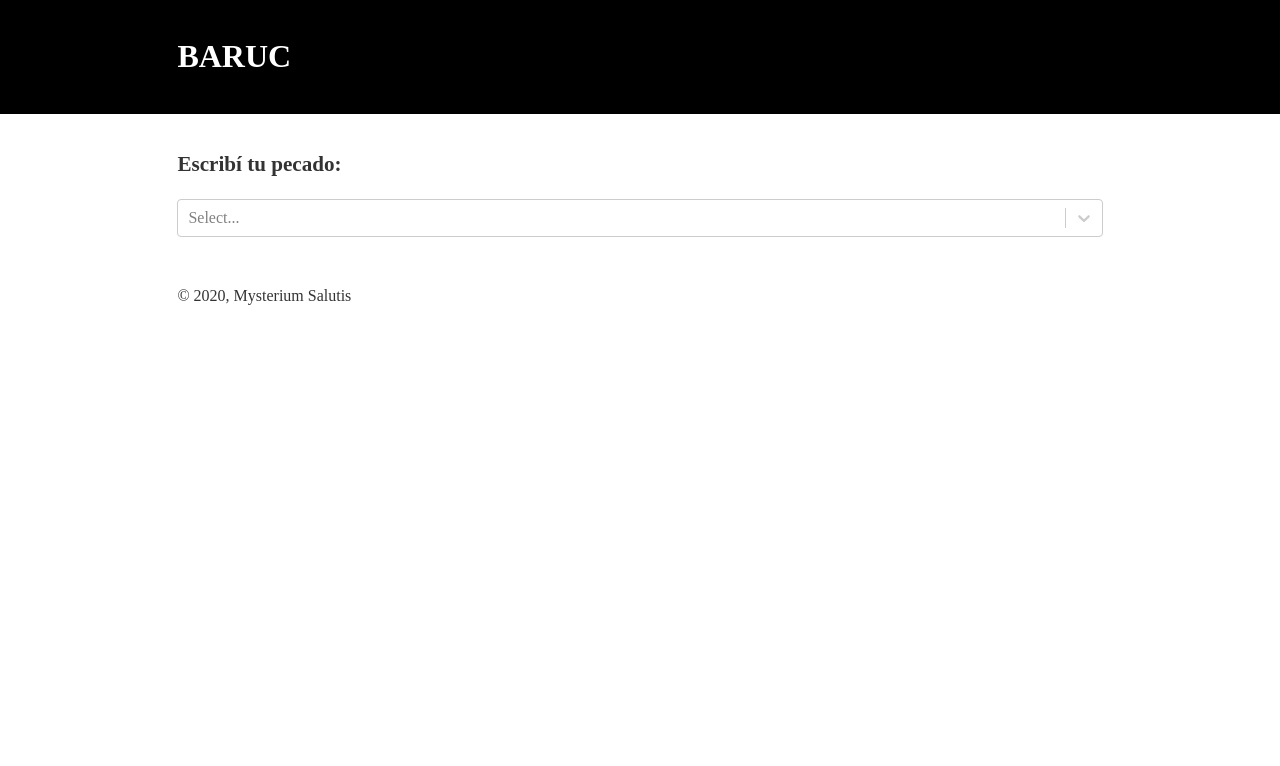
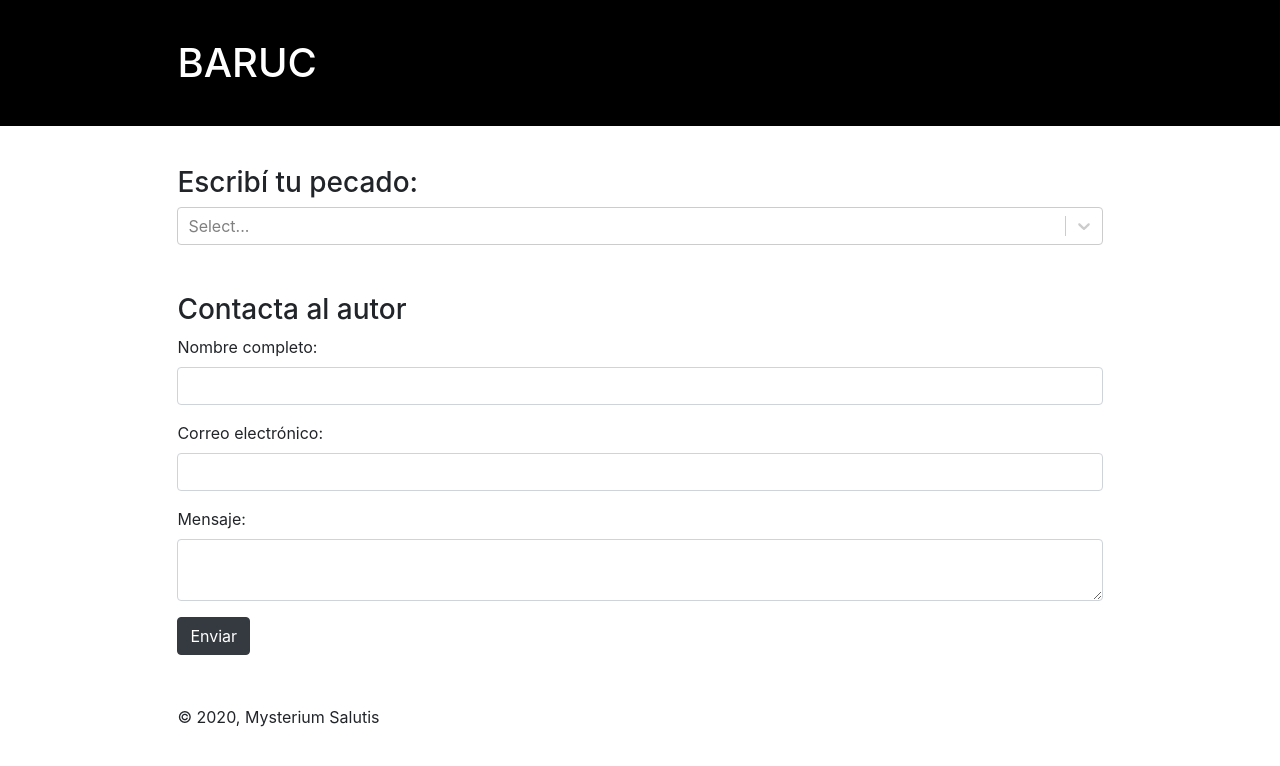
Before and after one commit to mperazac/baruc, a Gatsby site: page / in a window 1280 px wide. Built offline with nearby package versions, Linux system fonts and the light colour scheme; Gatsby itself is replaced by a stand-in of ours; what typography-theme-alton would draw is missing.

Commit message:
setting up contact form and adding celos to sin's list

```diff
--- a/gatsby-browser.js
+++ b/gatsby-browser.js
@@ -5,3 +5,4 @@
  */
 
 // You can delete this file if you're not using it
+import 'bootstrap/dist/css/bootstrap.css';
--- /dev/null
+++ b/src/components/contact_form.tsx
@@ -0,0 +1,60 @@
+import * as React from "react";
+import { Formik, Field, Form, ErrorMessage } from "formik";
+import * as Yup from "yup";
+
+interface IContactFormProps {}
+
+const ContactForm: React.FunctionComponent<IContactFormProps> = props => {
+  return (
+    <div className="mt-5">
+      <h3>Contacta al autor</h3>
+      <Formik
+        initialValues={{ nombre: "", mensaje: "", email: "" }}
+        validationSchema={Yup.object({
+          nombre: Yup.string()
+            .max(15, "Debe tener 25 caracteres o menos")
+            .required("Requerido"),
+          mensaje: Yup.string()
+            .min(15, "Debe tener al menos 25 caracteres")
+            .required("Requerido"),
+          email: Yup.string()
+            .email("Dirección de correo electrónico no válida")
+            .required("Requerido"),
+        })}
+        onSubmit={(values, { setSubmitting }) => {
+          setTimeout(() => {
+            alert(JSON.stringify(values, null, 2));
+            setSubmitting(false);
+          }, 400);
+        }}
+      >
+        <Form>
+          <div className="form-group">
+            <label htmlFor="nombre">Nombre completo:</label>
+            <Field name="nombre" type="text" className="form-control" />
+            <ErrorMessage name="nombre" />
+          </div>
+          <div className="form-group">
+            <label htmlFor="email">Correo electrónico:</label>
+            <Field name="email" type="email" className="form-control" />
+            <ErrorMessage name="email" />
+          </div>
+          <div className="form-group">
+            <label htmlFor="mensaje">Mensaje:</label>
+            <Field
+              name="mensaje"
+              component="textarea"
+              className="form-control"
+            />
+            <ErrorMessage name="mensaje" />
+          </div>
+          <button type="submit" className="btn btn-dark">
+            Enviar
+          </button>
+        </Form>
+      </Formik>
+    </div>
+  );
+};
+
+export default ContactForm;
--- a/src/components/selector.tsx
+++ b/src/components/selector.tsx
@@ -35,6 +35,7 @@ const Selector: React.FunctionComponent<ISelectorProps> = props => {
 
   return (
     <>
+      <h3>Escribí tu pecado:</h3>
       <AsyncSelect
         cacheOptions
         loadOptions={loadOptions}
--- a/src/data/commandments.ts
+++ b/src/data/commandments.ts
@@ -127,6 +127,12 @@ const commandments = [
     <p>23 Así lo hicieron los de la tribu de Benjamín. Mientras bailaban las muchachas, cada uno de ellos se robó una y se la llevó. Luego regresaron a sus propias tierras, reconstruyeron las ciudades y se establecieron en ellas.</p>
     <p>24 Luego de eso los israelitas también se fueron de aquel lugar y regresaron a sus tribus y a sus clanes, cada uno a su propia tierra.</p>
     <p>25 En aquella época no había rey en Israel; cada uno hacía lo que le parecía mejor.</p>`,
+      `<h4>Ley sobre los celos</h4>
+      <p>11 El Señor le ordenó a Moisés 12 que les dijera a los israelitas: «Supongamos que una mujer se desvía del buen camino y le es infiel a su esposo 13 acostándose con otro; supongamos también que el asunto se mantiene oculto, ya que ella se mancilló en secreto, y no hubo testigos ni fue sorprendida en el acto. 14 Si al esposo le da un ataque de celos y sospecha que ella está mancillada, o le da un ataque de celos y sospecha de ella, aunque no esté mancillada, 15 entonces la llevará ante el sacerdote y ofrecerá por ella dos kilos[a] de harina de cebada. No derramará aceite sobre la ofrenda ni le pondrá incienso, puesto que se trata de una ofrenda por causa de celos, una ofrenda memorial de cereal para señalar un pecado.</p>
+      <p>16 »El sacerdote llevará a la mujer ante el Señor, 17 pondrá agua pura en un recipiente de barro, y le echará un poco de tierra del suelo del santuario. 18 Luego llevará a la mujer ante el Señor, le soltará el cabello y pondrá en sus manos la ofrenda memorial por los celos, mientras él sostiene la vasija con las aguas amargas de la maldición. 19 Entonces el sacerdote pondrá a la mujer bajo juramento, y le dirá: “Si estando bajo la potestad de tu esposo no te has acostado con otro hombre, ni te has desviado hacia la impureza, estas aguas amargas de la maldición no te dañarán. 20 Pero, si estando bajo la potestad de tu esposo te has desviado, mancillándote y acostándote con otro hombre 21 —aquí el sacerdote pondrá a la mujer bajo el juramento del voto de maldición—, que el Señor haga recaer sobre ti la maldición y el juramento en medio de tu pueblo, que te haga estéril, y que el vientre se te hinche. 22 Cuando estas aguas de la maldición entren en tu cuerpo, que te hinchen el vientre y te hagan estéril”. Y la mujer responderá: “¡Amén! ¡Que así sea!”</p>
+      <p>23 »El sacerdote escribirá estas maldiciones en un documento, que lavará con las aguas amargas. 24 Después hará que la mujer se beba las aguas amargas de la maldición, que entrarán en ella para causarle amargura.</p>
+      <p>25 »El sacerdote recibirá de ella la ofrenda por los celos. Procederá a mecer ante el Señor la ofrenda de cereal, la cual presentará sobre el altar; 26 tomará de la ofrenda un puñado de cereal como memorial, y lo quemará en el altar. Después hará que la mujer se beba las aguas. 27 Cuando ella se haya bebido las aguas de la maldición, y estas entren en ella para causarle amargura, si le fue infiel a su esposo y se mancilló, se le hinchará el vientre y quedará estéril. Así esa mujer caerá bajo maldición en medio de su pueblo. 28 Pero, si no se mancilló, sino que se mantuvo pura, entonces no sufrirá daño alguno y será fértil.</p>
+      <p>29 »Esta es la ley en cuanto a los celos, cuando se dé el caso de que una mujer, estando bajo la potestad de su esposo, se desvíe del buen camino y se mancille a sí misma,</p>`
     ],
   },
   {
--- a/src/data/sins.ts
+++ b/src/data/sins.ts
@@ -59,6 +59,7 @@ export const sins = [
   { value: 7, label: "Herir" },
   { value: 7, label: "Agraviar" },
   { value: 7, label: "Gritar" },
+  { value: 7, label: "Celos" },
   //
   { value: 8, label: "Infidelidad" },
   { value: 8, label: "Lujuria" },
--- a/src/pages/index.tsx
+++ b/src/pages/index.tsx
@@ -3,6 +3,7 @@ import React from "react"
 import Layout from "../components/layout"
 import SEO from "../components/seo"
 import Selector from "../components/selector"
+import ContactForm from '../components/contact_form';
 
 /** Podria crear un async request after first letter, and show the options
  * Or show them all at very first click
@@ -11,8 +12,8 @@ const IndexPage = () => {
   return (
     <Layout>
       <SEO title="BARUC" />
-      <h3>Escribí tu pecado:</h3>
       <Selector />
+      <ContactForm />
     </Layout>
   )
 }
```
Also changed, not shown: package.json (+6 -1 lines), 1 other file.
